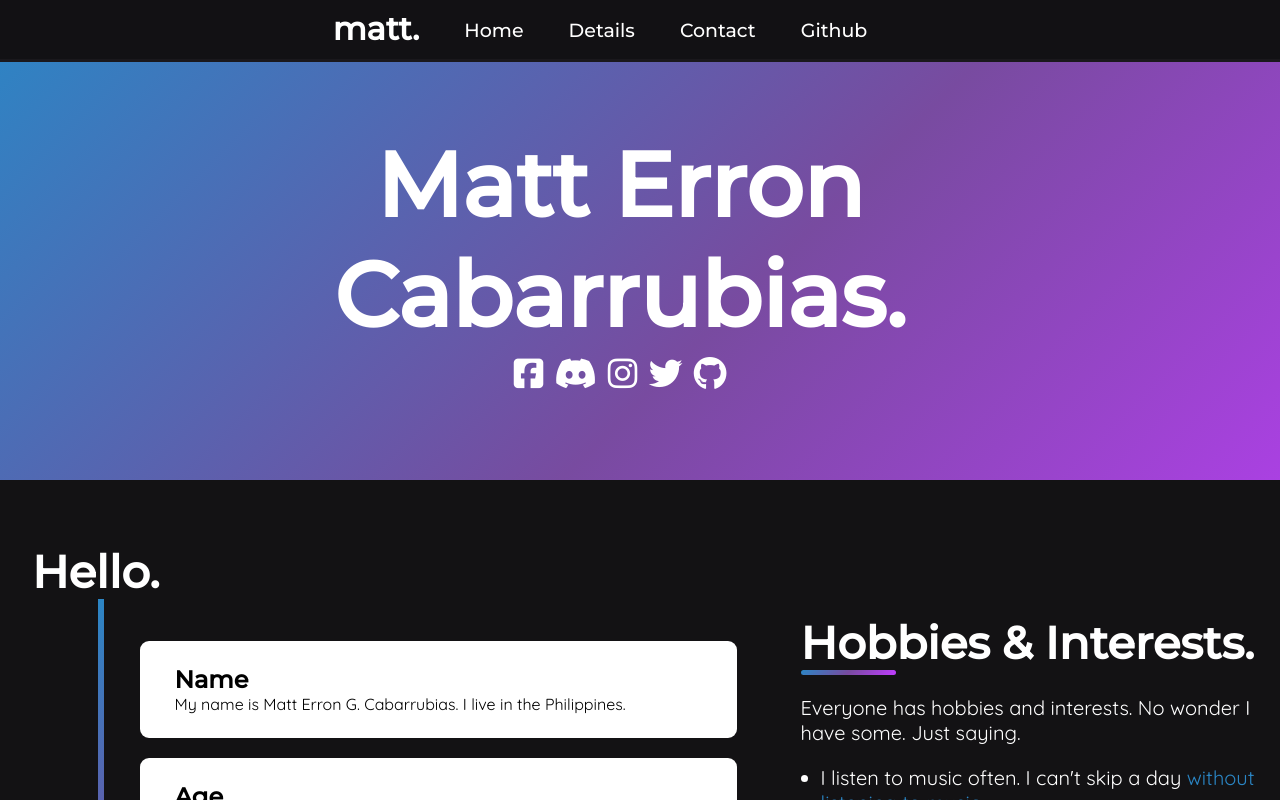
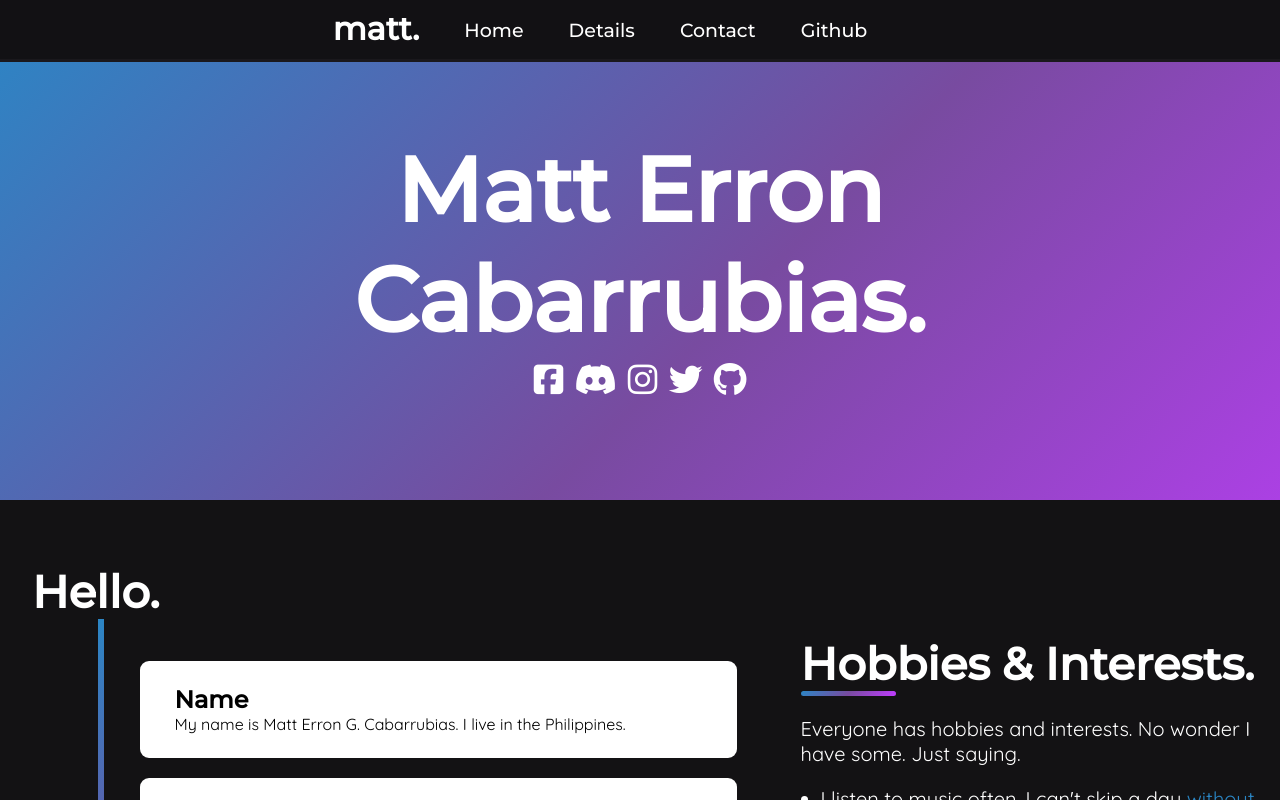
Before and after one commit to devliqht/website, a plain HTML site: page index.html in a window 1280 px wide. Drawn offline with nearby package versions, Linux system fonts and the light colour scheme.

Commit message:
Adjustment

```diff
--- a/css/page.css
+++ b/css/page.css
@@ -66,7 +66,7 @@ page {
 }
 .firstpart {
     width: 100%;
-    height: 60%;
+    height: 500px;
     background-size: cover;
 }
 .details_section {
--- a/css/util.css
+++ b/css/util.css
@@ -61,7 +61,7 @@
 
 
 .padding {
-    padding: 20px;
+    padding-bottom: 20px; padding-top: 20px;
 }
 
 
--- a/index.html
+++ b/index.html
@@ -63,8 +63,8 @@
                           <i class="fab fa-instagram fa-xs"></i>
                           <i class="fab fa-twitter fa-xs"></i>
                           <i class="fab fa-github fa-xs"></i>
+                          <div class="padding"></div>
                         </div>
-                        <div class="padding"></div>
                     </div>
                     </div>
                 </div>
```
